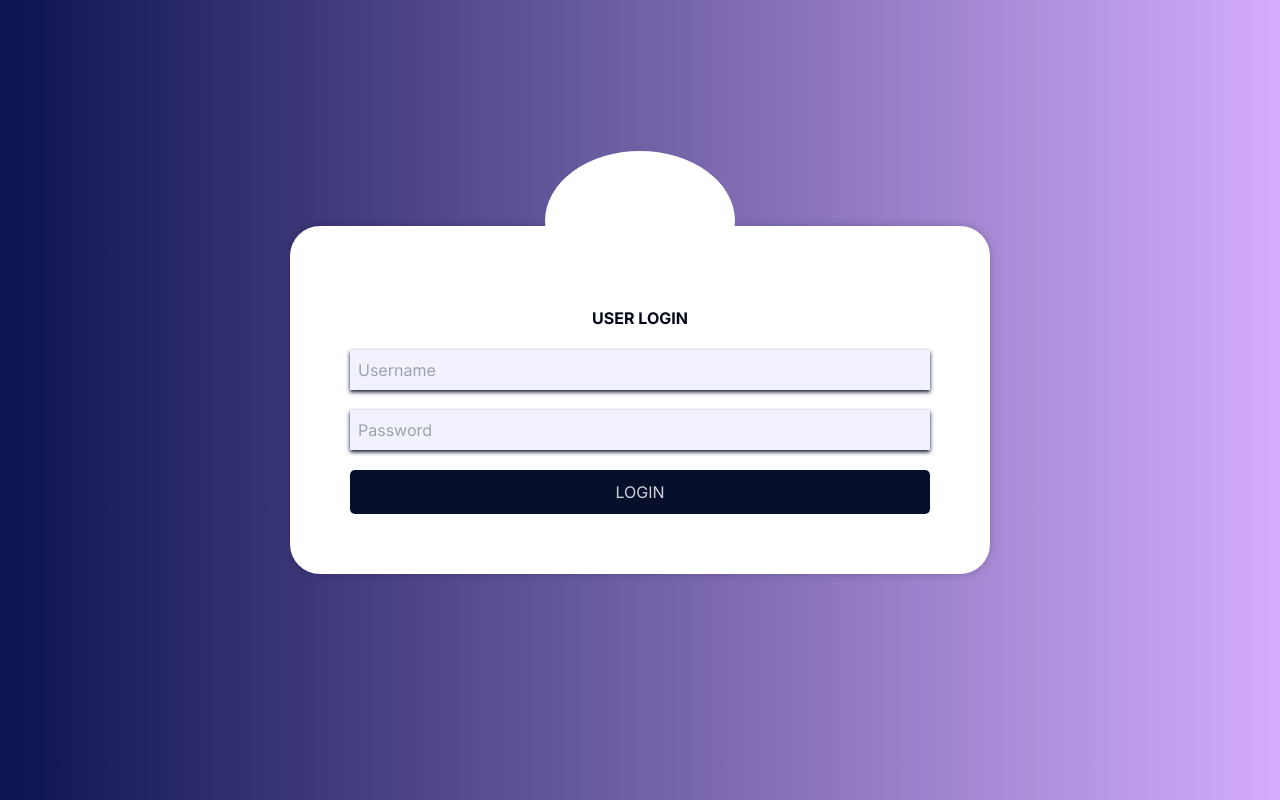
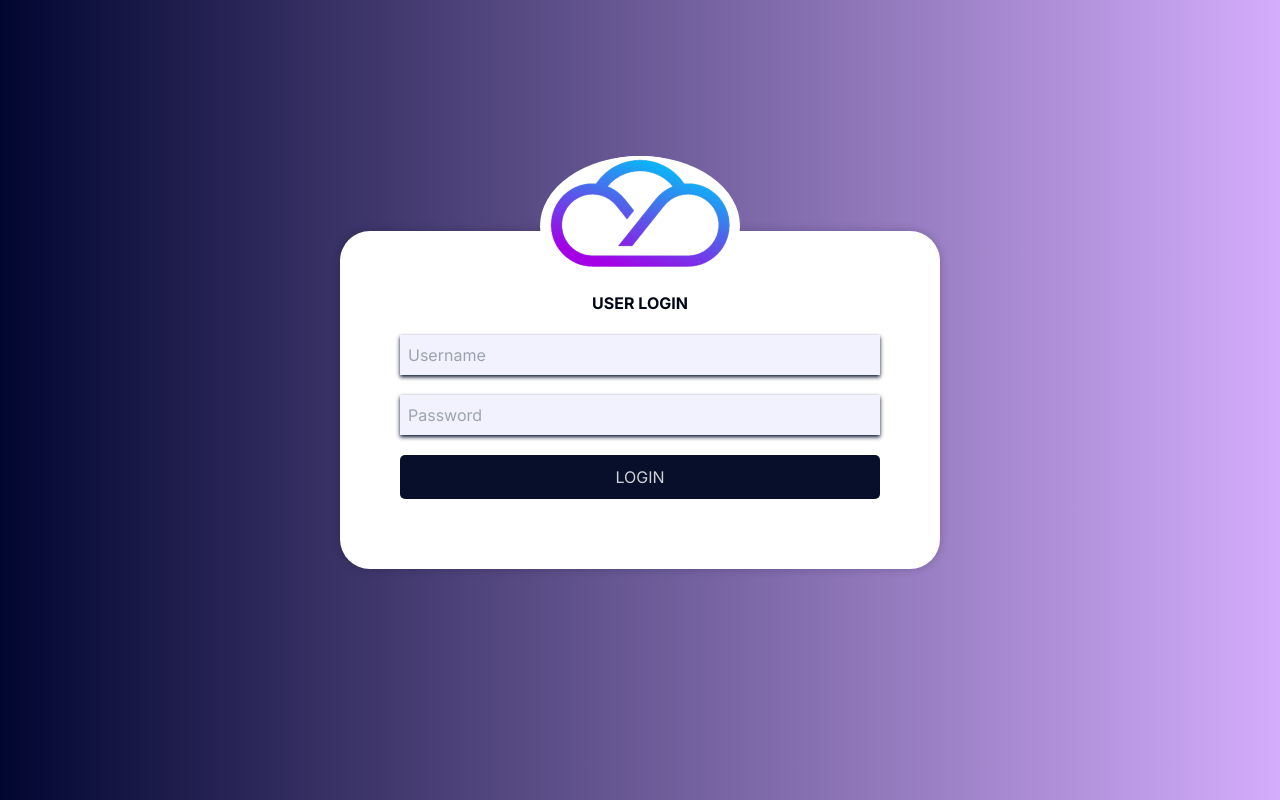
Before and after one commit to RitaMonreal/Frontend-Metapulse, a Next.js app: page / in a window 1280 px wide. Built offline with nearby package versions, Linux system fonts and the light colour scheme.

Commit message:
faltan los iconos en los inputs, lo demas ya está

```diff
--- a/app/login/login.css
+++ b/app/login/login.css
@@ -2,7 +2,7 @@ body {
   margin: 0;
   padding: 0;
   font-family: Arial, sans-serif;
-  background: linear-gradient(90deg, #0C134F, #D4ADFC);
+  background: linear-gradient(90deg, #010630, #D4ADFC);
   min-height: 100vh;
   display: flex;
   justify-content: center;
@@ -20,10 +20,9 @@ body {
   width: 600px;
   border-radius: 30px;
   background-color: #fff;
-  padding: 100px 60px;
+  padding: 40px 60px 70px 60px;
   box-shadow: 0 0 10px rgba(0, 0, 0, 0.2);
 }
-
 
 .login h1 {
   text-align: center;
@@ -39,7 +38,7 @@ body {
   padding: 8px;
   margin-bottom: 20px;
   background-color: #f1f2fe;
-  box-shadow: 0 2px 4px #070F2B; /* Agregamos una sombra en la parte inferior de los inputs */
+  box-shadow: 0 2px 4px #070F2B;
 }
 
 .login button {
@@ -56,23 +55,13 @@ body {
   color: #070F2B;
 }
 
-
-.login {
-  position: relative; /* Agregamos posición relativa para poder posicionar el círculo */
-  width: 700px;
-  border-radius: 30px;
-  background-color: #fff;
-  padding: 60px;
-  box-shadow: 0 0 10px rgba(0, 0, 0, 0.2);
-}
-
 .login::before {
   content: '';
   position: absolute;
   top: -75px;
   left: 50%;
   transform: translateX(-50%);
-  width: 190px;
+  width: 200px;
   height: 140px;
   border-radius: 50%;
   background-color: #fff;
@@ -80,17 +69,18 @@ body {
 
 .circle-image {
   position: absolute;
-  top: -72px;
+  top: -75px;
   left: 50%;
   transform: translateX(-50%);
-  width: 140px;
+  width: 180px;
   height: 140px;
   border-radius: 50%;
   overflow: hidden;
+  background-image: url('../../public/images/logo_sol.png');
 }
 
 .circle-image img {
   width: 100%;
-  height: 50%;
-  object-fit: cover;
+  height: 100%;
+
 }
--- a/app/login/page.jsx
+++ b/app/login/page.jsx
@@ -10,6 +10,7 @@ function Login() {
         <button type="submit">LOGIN</button>
       </form>
       <div className="circle-image">
+
       </div>
     </div>
   );
```
Also changed, not shown: public/images/logo_sol.png (added).
